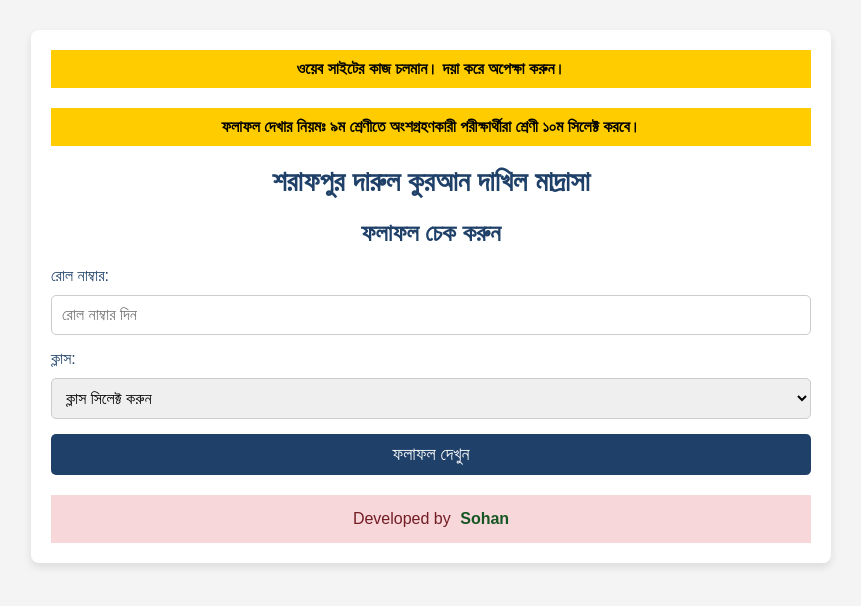
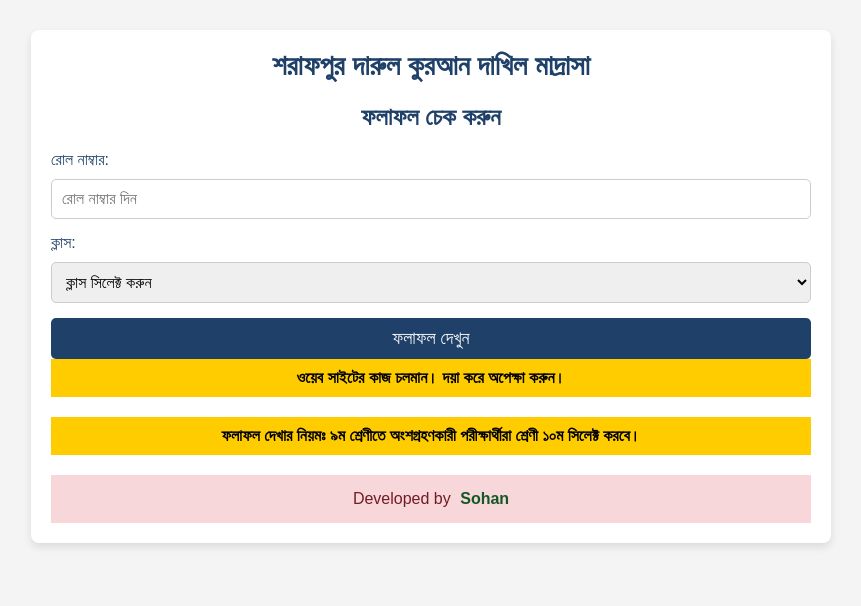
Before and after one commit to sheikhsohan/result-sdqdm, a React (Create React App) app: page / in a window 1280 px wide. Shown: the top 606 px of the page, without its empty margins (209-1070 px from the left). Built offline with nearby package versions, Linux system fonts and the light colour scheme.

Commit message:
Update App.js

```diff
--- a/src/App.js
+++ b/src/App.js
@@ -259,13 +259,7 @@ function App() {
 
   return (
     <div className="App">
-      {/* Notice for ongoing work */}
-      <div className="notice-banner">
-        <p>ওয়েব সাইটের কাজ চলমান। দয়া করে অপেক্ষা করুন।</p>
-      </div>
-  <div className="notice-banner">
-        <p>ফলাফল দেখার নিয়মঃ ৯ম শ্রেণীতে অংশগ্রহণকারী পরীক্ষার্থীরা শ্রেণী ১০ম সিলেক্ট করবে।</p>
-      </div>
+
 
       {/* Madrasah Name */}
       <h2 className="madrasah-name">শরাফপুর দারুল কুরআন দাখিল মাদ্রাসা</h2>
@@ -329,6 +323,14 @@ function App() {
         </div>
       )}
 
+{/* Notice for ongoing work */}
+      <div className="notice-banner">
+        <p>ওয়েব সাইটের কাজ চলমান। দয়া করে অপেক্ষা করুন।</p>
+      </div>
+  <div className="notice-banner">
+        <p>ফলাফল দেখার নিয়মঃ ৯ম শ্রেণীতে অংশগ্রহণকারী পরীক্ষার্থীরা শ্রেণী ১০ম সিলেক্ট করবে।</p>
+      </div>
+
       {/* Footer */}
       <footer>
         <p>Developed by <a href="https://www.facebook.com/s.s0han" target="_blank" rel="noopener noreferrer">Sohan</a></p>
```
